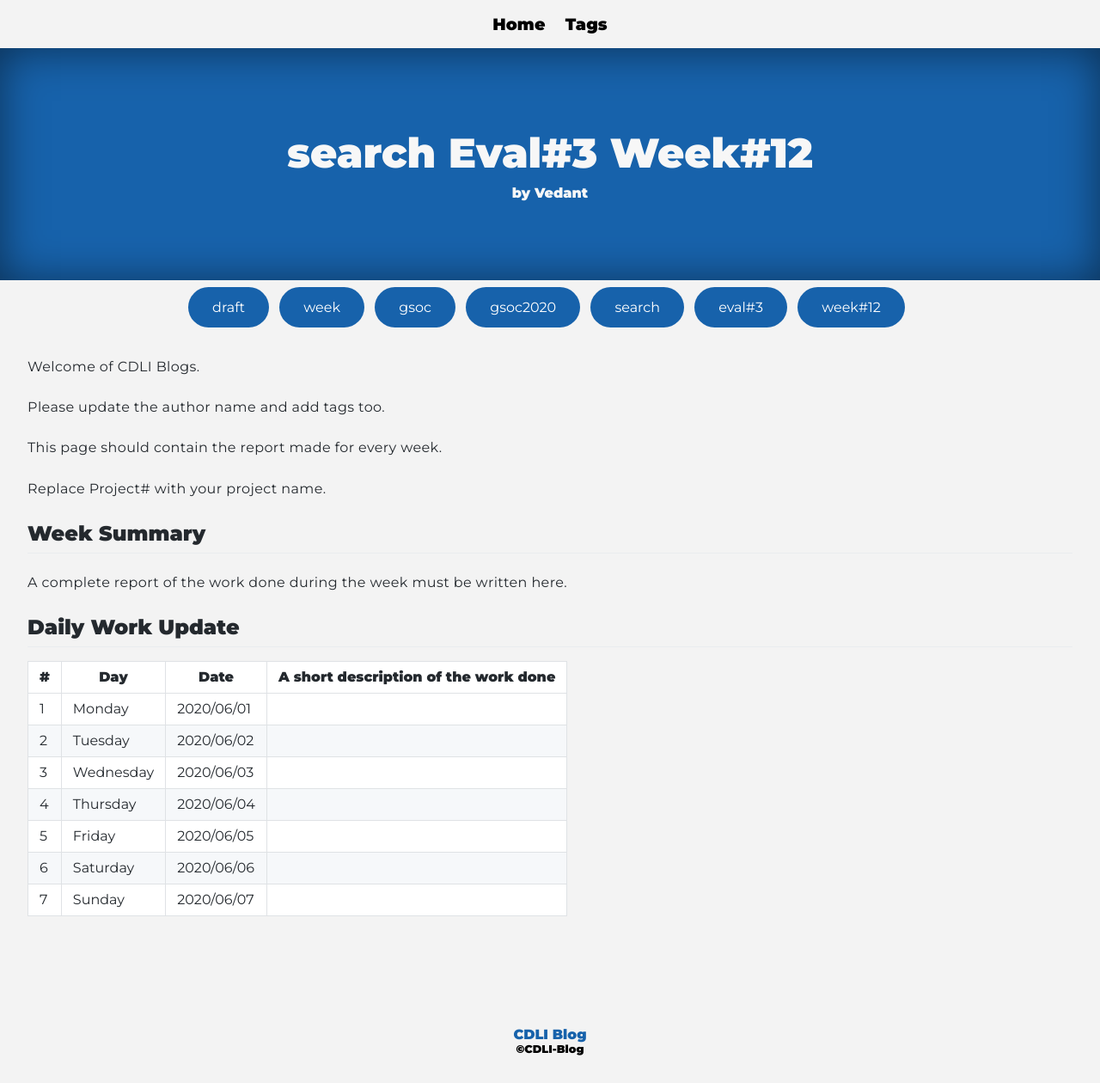
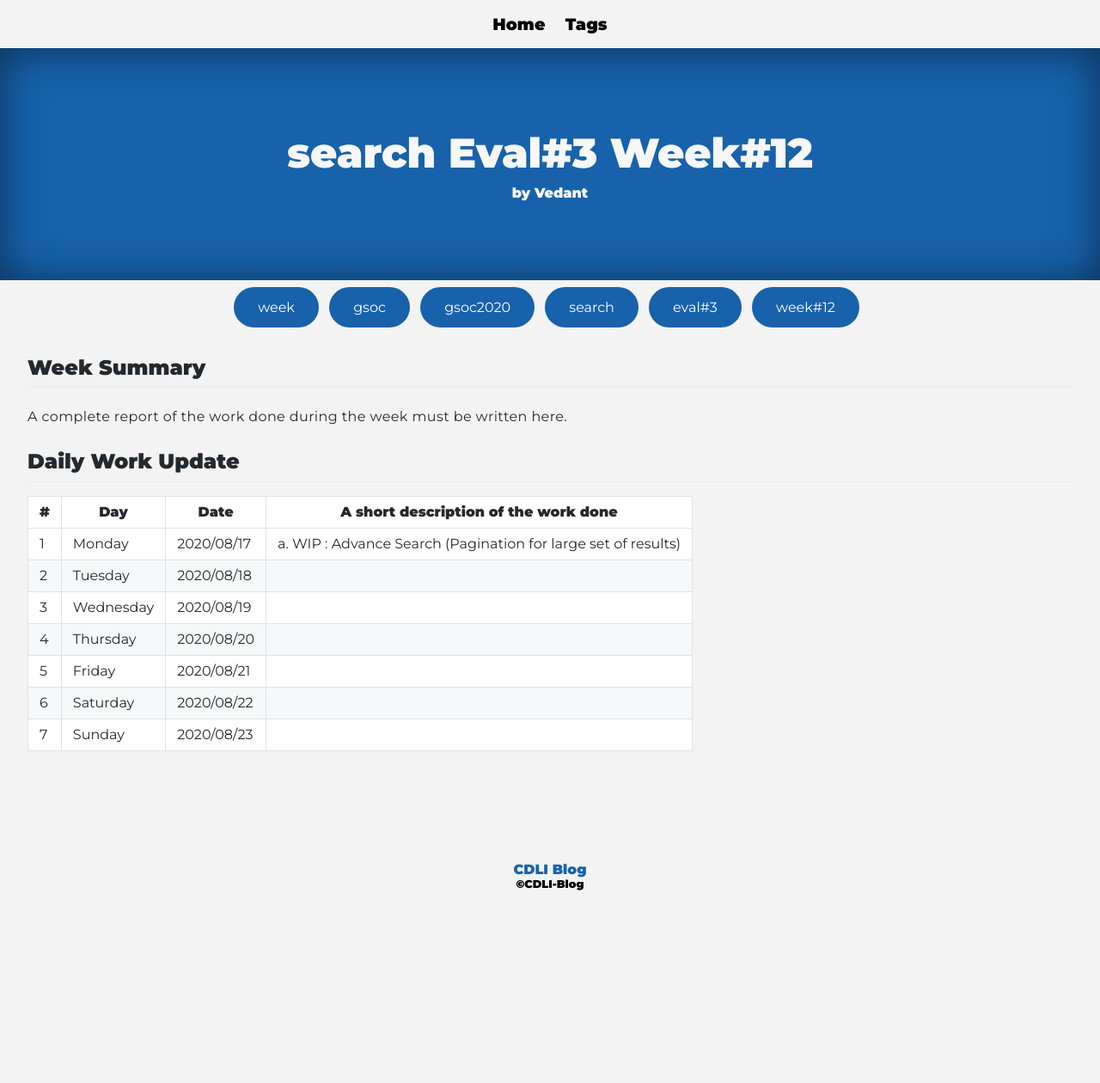
Before and after one commit to cdli-gh/blog, a Jekyll site: the page built from _blog/gsoc20/search/posts/14_week12.md, in a window 1280 px wide. Shown: the whole page at 86% size. Built offline with Jekyll 4.4.1, drawn with Linux system fonts in a browser that asks for light colours; Markdown is read by kramdown in place of the engine named in the settings; after the commit the page ends 1068 px from its top, so only the background shows below that.

Commit message:
Search : DailyUpdates 12:1

```diff
--- a/_blog/gsoc20/search/posts/14_week12.md
+++ b/_blog/gsoc20/search/posts/14_week12.md
@@ -2,15 +2,8 @@
 layout: page
 title: search Eval#3 Week#12
 author: "Vedant"
-tags: ["draft","week","gsoc","gsoc2020","search","eval#3","week#12"]
+tags: ["week","gsoc","gsoc2020","search","eval#3","week#12"]
 ---
-Welcome of CDLI Blogs.
-
-Please update the author name and add tags too.
-
-This page should contain the report made for every week.
-
-Replace Project# with your project name.
 
 ## Week Summary
 
@@ -21,10 +14,10 @@
 
 |\#|Day|Date|A short description of the work done|
 |---	|---	|---	|---	|
-|1   	| Monday 	|   2020/06/01	|   	|
-|2   	| Tuesday  	|   2020/06/02	|   	|
-|3   	| Wednesday  	|  2020/06/03 	|   	|
-|4   	| Thursday  	|   2020/06/04	|   	|
-|5   	| Friday  	|   2020/06/05	|   	|
-|6   	| Saturday  	|   2020/06/06	|   	|
-|7   	| Sunday  	|   2020/06/07	|   	|
+|1   	| Monday 	|   2020/08/17	| a. WIP : Advance Search (Pagination for large set of results) 	|
+|2   	| Tuesday  	|   2020/08/18	|   	|
+|3   	| Wednesday  	|  2020/08/19 	|   	|
+|4   	| Thursday  	|   2020/08/20	|   	|
+|5   	| Friday  	|   2020/08/21	|   	|
+|6   	| Saturday  	|   2020/08/22	|   	|
+|7   	| Sunday  	|   2020/08/23	|   	|
```
